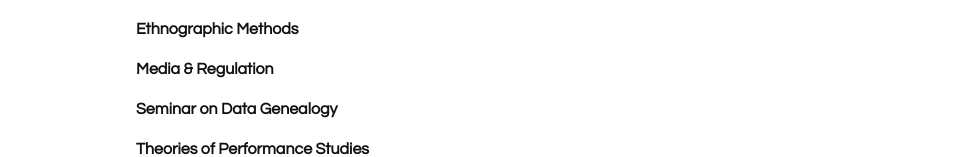
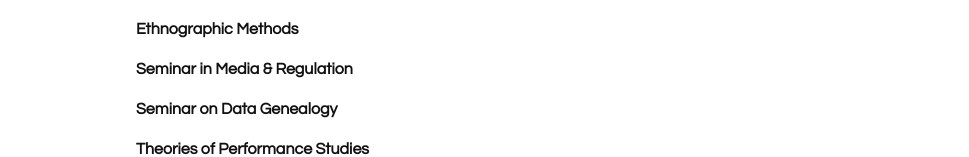
Before and after one commit to aomclaughlin/aomclaughlin-portfolio, a plain HTML site: page classes-taken.html in a window 1280 px wide. Shown: the part 538-695 px from the top of the page, without its empty margins (154-1123 px from the left). Drawn offline with Linux system fonts and the light colour scheme.

Commit message:
Update classes-taken.html

```diff
--- a/classes-taken.html
+++ b/classes-taken.html
@@ -32,7 +32,7 @@
                 <li><strong>Research Proposal Writing</strong></li>
                 <li><strong>Document Analysis Methods</strong></li>
                 <li><strong>Ethnographic Methods</strong></li>
-                <li><strong>Media & Regulation</strong></li>
+                <li><strong>Seminar in Media & Regulation</strong></li>
                 <li><strong>Seminar on Data Genealogy</strong></li>
                 <li><strong>Theories of Performance Studies</strong></li>
                 <li><strong>Visual Communication</strong></li>
```
